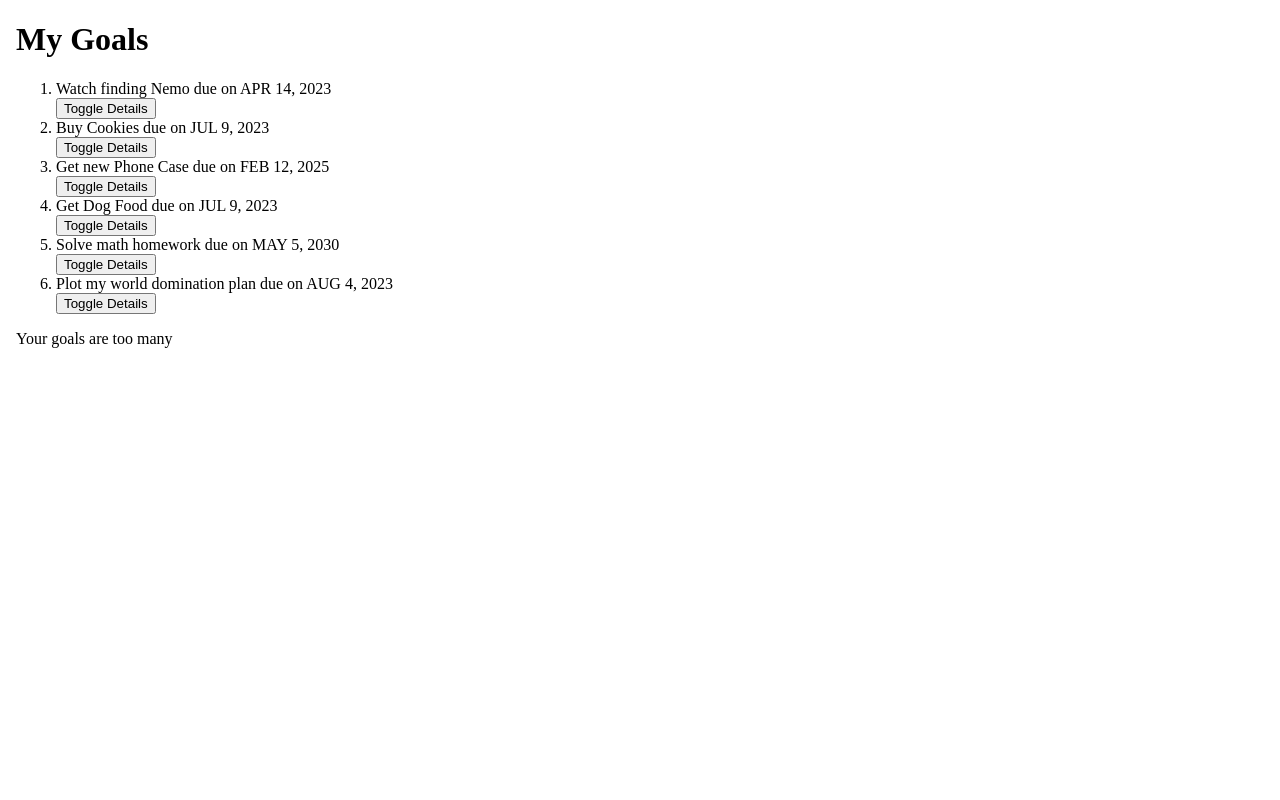
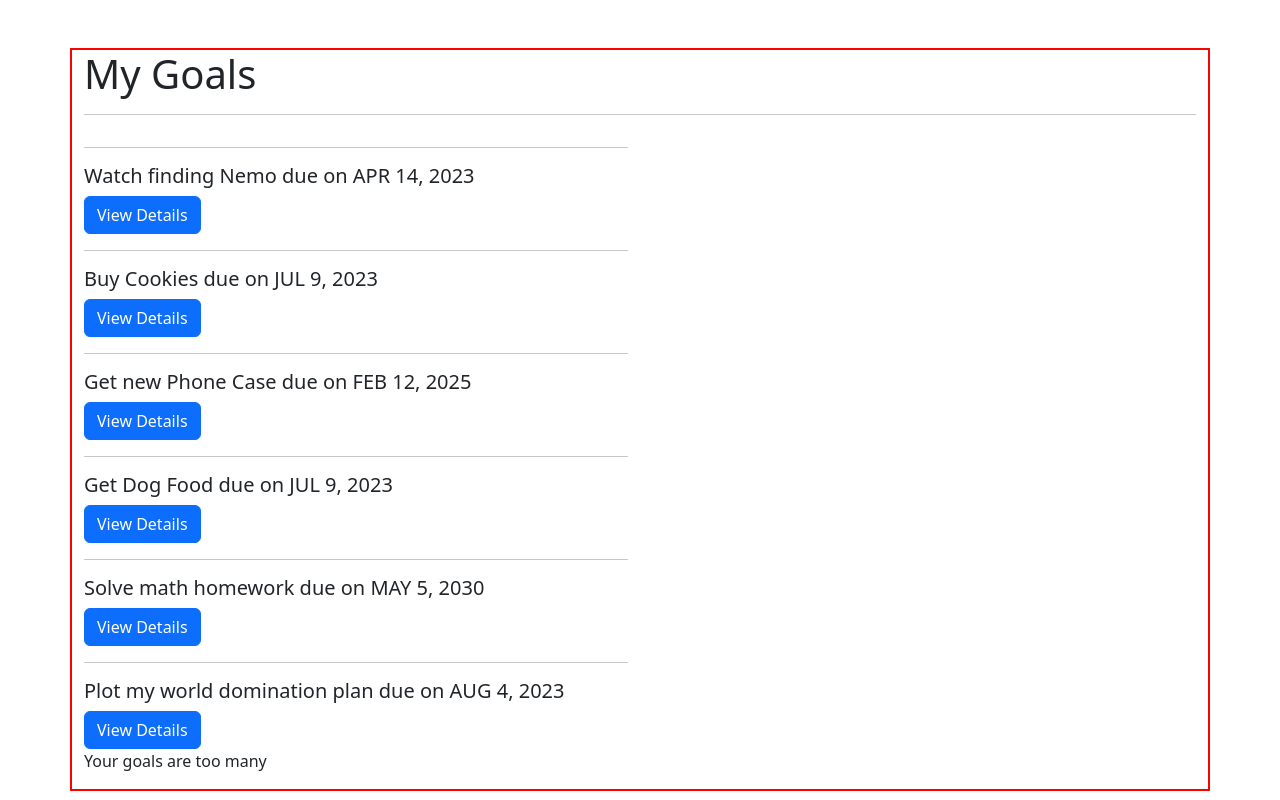
Before and after one commit to chanaiagwata/Goals, an Angular app: page / in a window 1280 px wide. Built offline with nearby package versions, Linux system fonts and the light colour scheme.

Commit message:
adds bootstrap and vanilla css styling

```diff
--- a/src/app/goal-detail-component/goal-detail-component.component.html
+++ b/src/app/goal-detail-component/goal-detail-component.component.html
@@ -1,4 +1,4 @@
 <p>{{goal.description}}</p>
 <p>This goal will be complete in {{goal.completeDate|dateCount}} days</p>
 
-<button (click) = 'goalComplete(true)'>Complete</button>
+<button (click) = 'goalDelete(true)' class="btn btn-outline-danger">Delete Goal</button>
--- a/src/app/goal-detail-component/goal-detail-component.component.ts
+++ b/src/app/goal-detail-component/goal-detail-component.component.ts
@@ -9,7 +9,7 @@
 
   @Input() goal!: Goal;
   @Output() isComplete = new EventEmitter<boolean>();
-  goalComplete(complete:boolean){
+  goalDelete(complete:boolean){
     this.isComplete.emit(complete);
   }
   constructor() { }
--- a/src/app/goal/goal.component.css
+++ b/src/app/goal/goal.component.css
@@ -0,0 +1,5 @@
+
+.container{
+    border: 2px solid red;
+    margin: 5px, 5px, 0px, 5px;
+}
--- a/src/app/goal/goal.component.html
+++ b/src/app/goal/goal.component.html
@@ -1,24 +1,19 @@
-<!DOCTYPE html>
-<html lang="en">
-<head>
-  <meta charset="UTF-8">
-  <meta http-equiv="X-UA-Compatible" content="IE=edge">
-  <meta name="viewport" content="width=device-width, initial-scale=1.0">
-  <title>Document</title>
-</head>
-<body>
- <div>
+<div class="container mt-5">
   <h1>My Goals</h1>
-  <ol>
-    <div *ngFor = 'let goal of goals; let i = index'>
-        <li appStrikethrough>{{goal.name}} due on {{goal.completeDate|date|uppercase}}</li>
-        <button (click)='toggleDetails(i)'>Toggle Details</button>
-        <app-goal-detail-component *ngIf="goal.showDescription" [goal]='goal'
-        (isComplete)='completeGoal($event, i)'></app-goal-detail-component>
+  <hr>
+  <div class="row">
+    <div class="col-md-6">
+          <div *ngFor = 'let goal of goals; let i = index'>
+            <hr>
+            <div>
+              <h5 appStrikethrough>{{goal.name}} due on {{goal.completeDate|date|uppercase}}</h5>
+              <button (click)='toggleDetails(i)' class="btn btn-primary">View Details</button>
+            </div>
+            <div  *ngIf="goal.showDescription">
+              <app-goal-detail-component [goal]='goal' (isComplete)='deleteGoal($event, i)'></app-goal-detail-component>
+            </div>
+          </div>
     </div>
-  </ol>
+  </div>
   <p *ngIf="goals.length>5">Your goals are too many</p>
-
 </div>
-</body>
-</html>
--- a/src/app/goal/goal.component.ts
+++ b/src/app/goal/goal.component.ts
@@ -19,9 +19,14 @@
   toggleDetails(index:number){
     this.goals[index].showDescription = !this.goals[index].showDescription;
   }
-  completeGoal(isComplete:boolean, index:number){
+  deleteGoal(isComplete:boolean, index:number){
     if (isComplete){
-      this.goals.splice(index,1)
+
+      let toDelete = confirm(`Are you sure you want to delete ${this.goals[index].name}?`)
+      if (toDelete){
+        this.goals.splice(index,1)
+      }
+
     }
   }
 
--- a/src/styles.css
+++ b/src/styles.css
@@ -1 +1,2 @@
 /* You can add global styles to this file, and also import other style files */
+@import "~bootstrap/dist/css/bootstrap.css"
```
